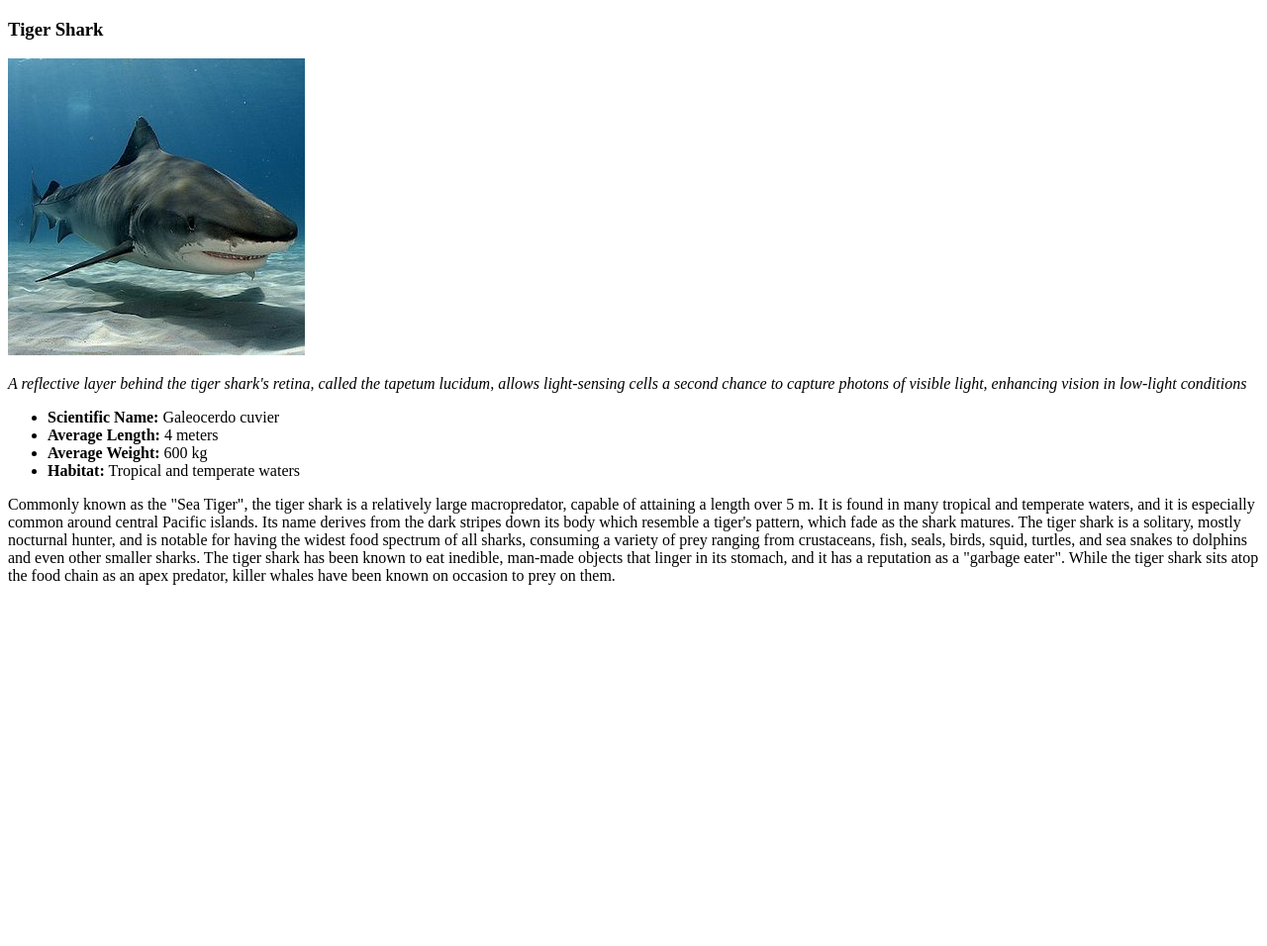
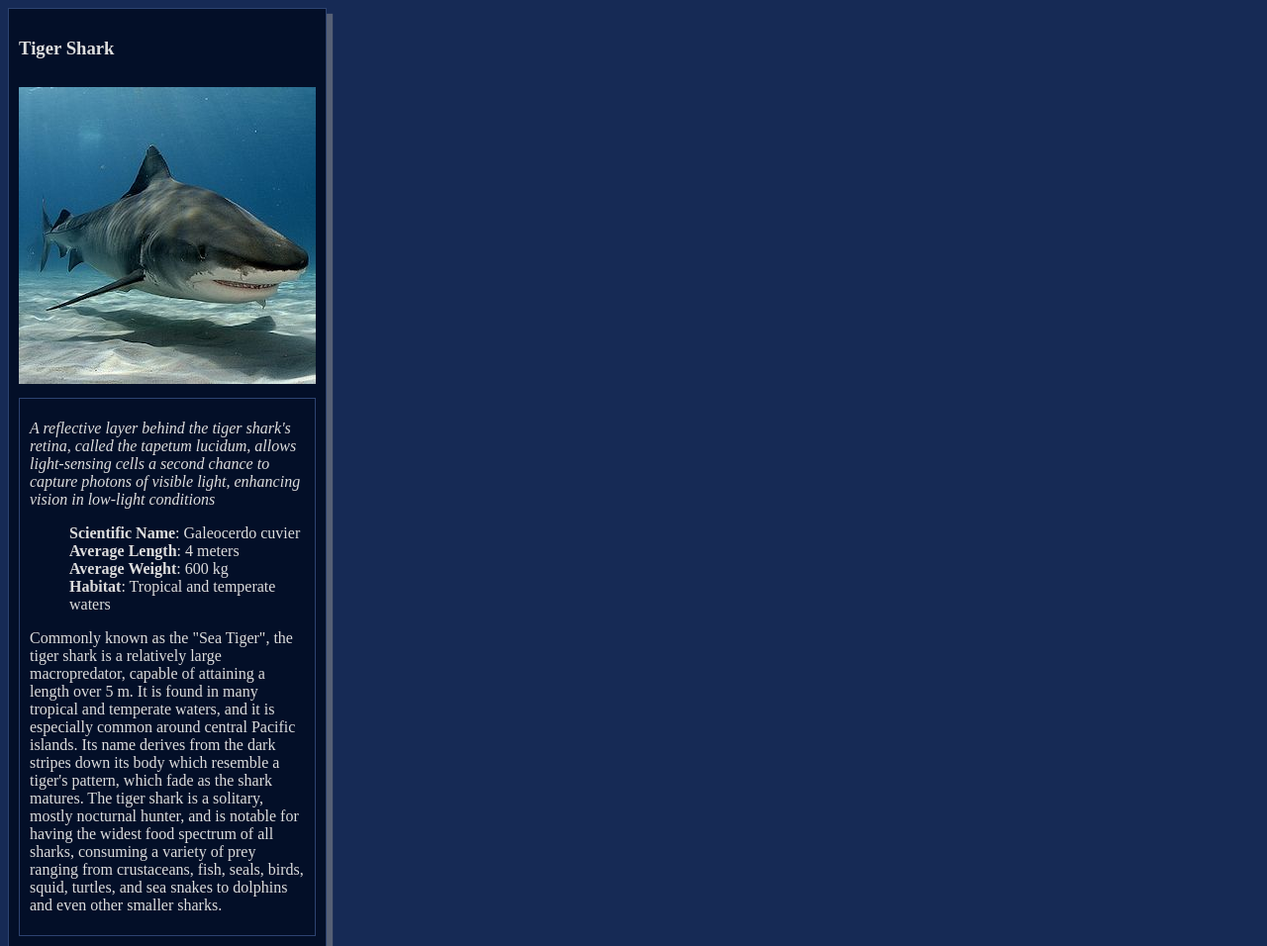
Before and after one commit to digaodev/Udacity-Frontend, a plain HTML site: page animal-trading-cards/card.html in a window 1280 px wide. Shown: the top 956 px of the page at 99% size. Before the commit the page ends 800 px from the top, so only its background shows below. Drawn offline with Linux system fonts and the light colour scheme.

Commit message:
feat: Add styles fix html errors

```diff
--- a/animal-trading-cards/card.html
+++ b/animal-trading-cards/card.html
@@ -3,6 +3,7 @@
 <head>
 	<meta charset="utf-8">
 	<title>Animal Trading Cards</title>
+	<link rel="stylesheet" href="styles.css">
 </head>
 <body>
 	<div class="card">
@@ -15,13 +16,13 @@
 			<p><em>A reflective layer behind the tiger shark's retina, called the tapetum lucidum, allows light-sensing cells a second chance to capture photons of visible light, enhancing vision in low-light conditions</em></p>
 			<ul>
 				<!-- your favorite animal's list items go here -->
-				<li><strong><span>Scientific Name</span>:</strong> Galeocerdo cuvier</li>
-				<li><strong><span>Average Length</span>:</strong> 4 meters</li>
-				<li><strong><span>Average Weight</span>:</strong> 600 kg</li>
-				<li><strong><span>Habitat</span>:</strong> Tropical and temperate waters</li>
+				<li><span>Scientific Name</span>: Galeocerdo cuvier</li>
+				<li><span>Average Length</span>: 4 meters</li>
+				<li><span>Average Weight</span>: 600 kg</li>
+				<li><span>Habitat</span>: Tropical and temperate waters</li>
 			</ul>
 			<!-- your favorite animal's description goes here -->
-			<p>Commonly known as the "Sea Tiger", the tiger shark is a relatively large macropredator, capable of attaining a length over 5 m. It is found in many tropical and temperate waters, and it is especially common around central Pacific islands. Its name derives from the dark stripes down its body which resemble a tiger's pattern, which fade as the shark matures. The tiger shark is a solitary, mostly nocturnal hunter, and is notable for having the widest food spectrum of all sharks, consuming a variety of prey ranging from crustaceans, fish, seals, birds, squid, turtles, and sea snakes to dolphins and even other smaller sharks. The tiger shark has been known to eat inedible, man-made objects that linger in its stomach, and it has a reputation as a "garbage eater". While the tiger shark sits atop the food chain as an apex predator, killer whales have been known on occasion to prey on them.</p>
+			<p>Commonly known as the "Sea Tiger", the tiger shark is a relatively large macropredator, capable of attaining a length over 5 m. It is found in many tropical and temperate waters, and it is especially common around central Pacific islands. Its name derives from the dark stripes down its body which resemble a tiger's pattern, which fade as the shark matures. The tiger shark is a solitary, mostly nocturnal hunter, and is notable for having the widest food spectrum of all sharks, consuming a variety of prey ranging from crustaceans, fish, seals, birds, squid, turtles, and sea snakes to dolphins and even other smaller sharks.</p>
 		</div>
 	</div>
 </body>
--- a/animal-trading-cards/styles.css
+++ b/animal-trading-cards/styles.css
@@ -1 +1,32 @@
 /* add your CSS here */
+body {
+    background-color: #162a55;
+    font-size: 16px;
+}
+
+.card {
+    background-color: #030f28;
+    border: 1px solid #2d4371;
+    box-shadow: 6px 6px 1px 0px rgba(150,150,150, 0.5);
+    color: #ddd;
+    padding: 10px;
+    width: 300px;
+}
+
+.card > img {
+    margin-top: 10px;
+}
+
+.card-content {
+    border: 1px solid #2d4371;
+    margin-top: 10px;
+    padding: 5px 10px;
+}
+
+li {
+    list-style-type: none;
+}
+
+li > span{
+    font-weight: bold;
+}
```
